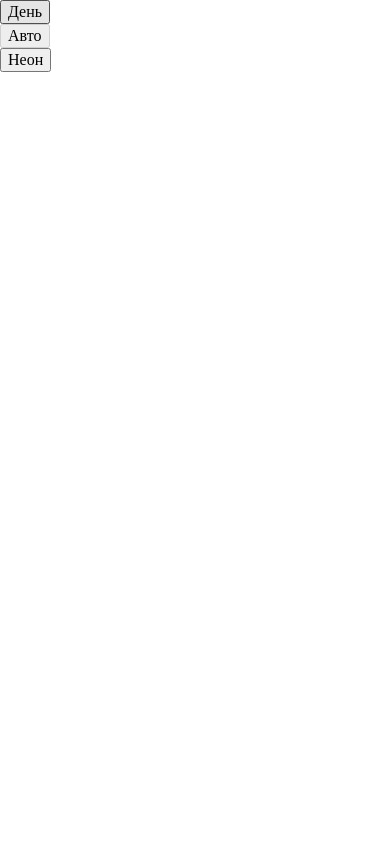
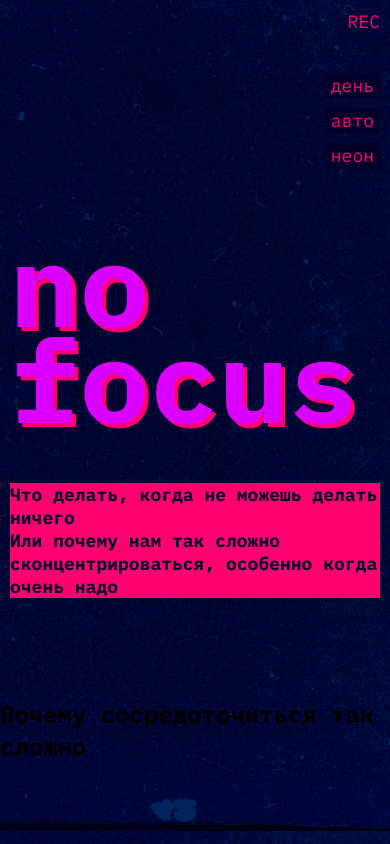
Before and after one commit to dmasalex197/slozhno-sosredotochitsya, a plain HTML site: page index.html in a window 390 px wide. Drawn offline with Linux system fonts and the light colour scheme.

Commit message:
темная_тема_375_без_адаптива

```diff
--- a/index.html
+++ b/index.html
@@ -13,10 +13,11 @@
     <link rel="stylesheet" href="./fonts/fonts.css" />
     <link rel="icon" href="./images/favicon.ico" sizes="any" />
     <link rel="icon" href="./images/favicon.svg" type="image/svg+xml" />
-    <meta name="color-scheme" content="dark light">
+    <meta name="color-scheme" content="dark light" />
   </head>
   <body class="page">
     <header class="header decorated-zone">
+      <div class="header__lamp">REC</div>
       <nav class="header__theme-menu">
         <ul class="header__theme-menu-list">
           <li class="header__theme-menu-item">
@@ -43,7 +44,17 @@
           </li>
         </ul>
       </nav>
+      <h1 class="header__title">no focus</h1>
+      <p class="header__text">Что делать, когда не можешь делать ничего</p>
+      <p class="header__text">
+        Или почему нам так сложно сконцентрироваться, особенно когда очень надо
+      </p>
     </header>
+    <main class="content">
+      <section>
+        <h2>Почему сосредоточиться так сложно</h2>
+      </section>
+    </main>
     <script src="./scripts/script.js"></script>
   </body>
 </html>
--- a/styles/dark.css
+++ b/styles/dark.css
@@ -4,9 +4,93 @@
   переключая тему
 */
 
+:root {
+  --accent-color: #ff0070;
+  --bg-color: #000028;
+  --shadow-color: #db00ff;
+  --main-font: "IBM Plex mono";
+}
+
 .page.theme_dark {
   /* сохраните этот селектор в приведённом виде.
     Так стили написанные ниже будут иметь больший вес,
     чем стили в медиазапросе предпочтений пользователя
   */
+  background-color: var(--bg-color);
 }
+
+.page {
+  font-family: var(--main-font);
+  background-image: url(../images/cover-image-dark.png);
+  background-position: center;
+}
+
+.header {
+  display: grid;
+  grid-template-areas:
+    "header__lamp"
+    "header__theme-menu"
+    "header__title"
+    "header__text";
+  padding: 10px;
+  grid-auto-rows: min-content;
+  margin-bottom: 90px;
+}
+
+.header__theme-menu {
+  text-align: right;
+  margin-bottom: 68px;
+}
+
+.header__title {
+  color: var(--shadow-color);
+  font-size: 116px;
+  font-weight: 700;
+  line-height: 96px;
+  text-align: left;
+  text-shadow: 4px 4px 0 var(--accent-color);
+  margin-bottom: 55px;
+}
+
+.header__text {
+  color: var(--bg-color);
+  background-color: var(--accent-color);
+  font-weight: 700;
+  font-size: 18px;
+}
+
+.header__lamp {
+  font-size: 18px;
+  color: var(--accent-color);
+  text-align: right;
+  margin-bottom: 40px;
+}
+
+@media (min-width: 375px) {
+  .header__title {
+    font-size: clamp(7.25rem, 7.0115rem + 1.0178vw, 7.5rem);
+  }
+}
+
+@media (min-width: 768px) and (min-width: 1024px) {
+  .header__title {
+    font-size: clamp(7.5rem, 0.5625rem + 14.4531vw, 9.8125rem);
+    padding: 20px;
+  }
+}
+
+.header__theme-menu-list {
+  display: grid;
+  gap: 10px;
+}
+
+.header__theme-menu-item {
+  color: var(--accent-color);
+  font-size: 18px;
+}
+
+.header__theme-menu-button {
+  text-transform: lowercase;
+  background-color: var(--bg-color);
+  border: none;
+}
--- a/styles/light.css
+++ b/styles/light.css
@@ -9,4 +9,6 @@
     Так стили написанные ниже будут иметь больший вес,
     чем стили в медиазапросе предпочтений пользователя
   */
+  background-color: #FF8DCB;
+  background-image: url(../images/cover-image-light.png);
 }
--- a/styles/style.css
+++ b/styles/style.css
@@ -2,4 +2,5 @@
 
 .page {
   /* сохраните в разметке и стилях класс page. На его основе работает скрипт. */
+  background-color: #FFC2E6;
 }
```
